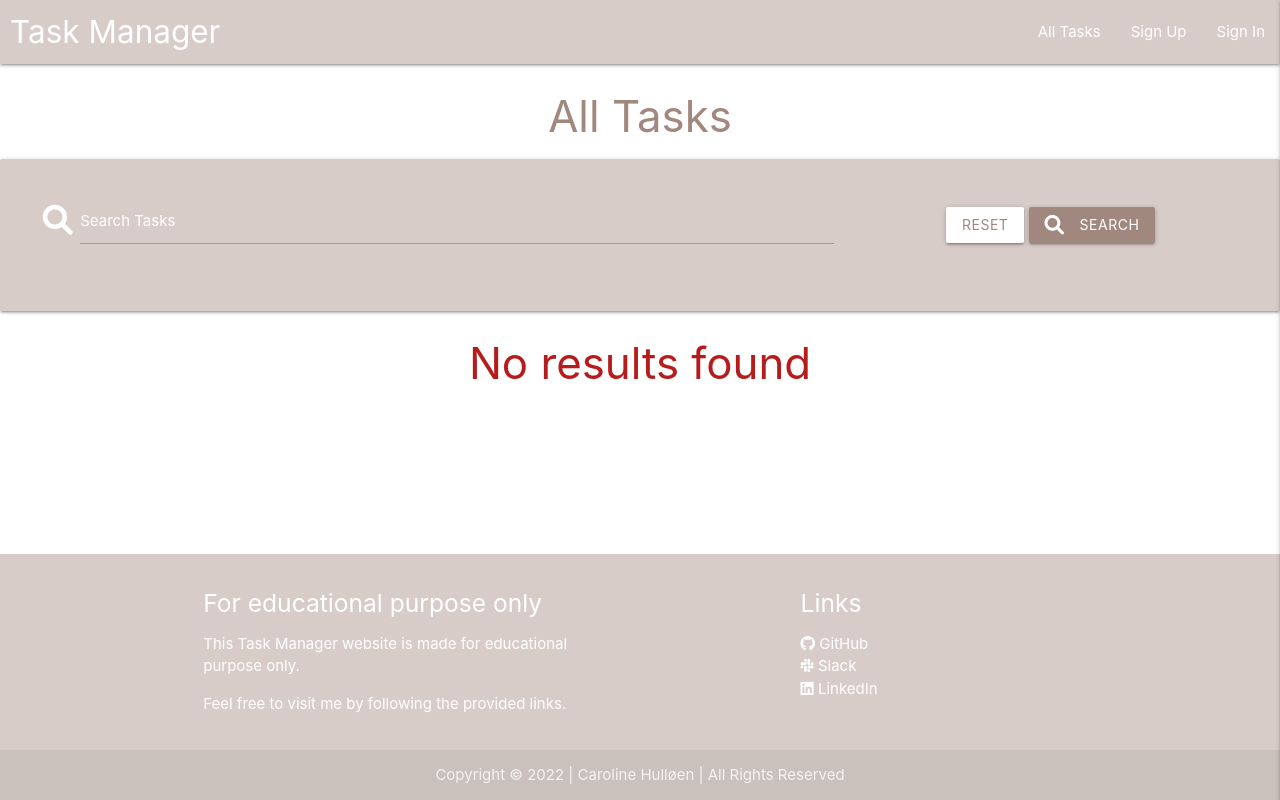
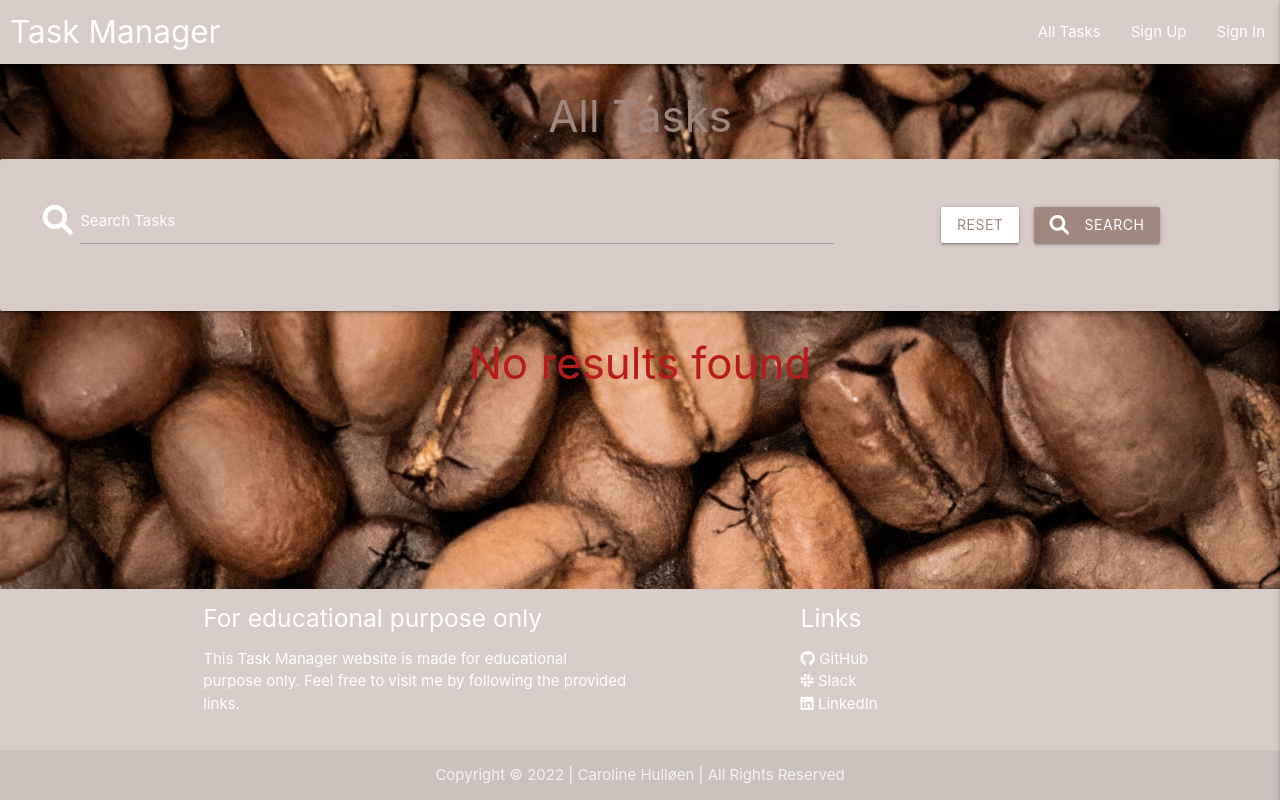
Before and after one commit to Carhul/Task_Manager, a Flask app: page / in a window 1280 px wide. Run offline with Flask 2, Linux system fonts and the light colour scheme; data that the repository does not hold is empty; some libraries are stand-ins or nearby versions.

Commit message:
Fix background image to be behind the content

```diff
--- a/static/css/style.css
+++ b/static/css/style.css
@@ -5,12 +5,21 @@
 /* All Tasks Page */
 
 /* Background Image */
+body {
+    background-image: url("../images/justus_menke_unsplash.jpg");
+    background-size: cover;
+    background-attachment: fixed;
+    background-color: white;
+}
 
 
-
-/* Provide space between the small buttons */
+/* Provide space between buttons */
 .btn-small {
     margin: 3px;
+}
+
+.btn {
+    margin: 5px;
 }
 
 .collapsible-header .col strong {
@@ -89,4 +98,5 @@ nav .brand-logo {
     bottom: 0;
     position: fixed;
     width: 100%;
+    padding-top: 0px;
 }
--- a/templates/base.html
+++ b/templates/base.html
@@ -65,12 +65,11 @@
     <footer class="page-footer">
         <div class="container">
           <div class="row">
-            <div class="col l6 s12">
+            <div class="col l6 s6">
               <h5 class="white-text">For educational purpose only</h5>
-              <p class="white-text">This Task Manager website is made for educational purpose only.</p>
-              <p>Feel free to visit me by following the provided links.</p>
+              <p class="white-text">This Task Manager website is made for educational purpose only. Feel free to visit me by following the provided links.</p>
             </div>
-            <div class="col l4 offset-l2 s12">
+            <div class="col l4 offset-l2 s6">
               <h5 class="white-text">Links</h5>
               <ul>
                 <li><a class="white-text" href="https://github.com/Carhul"><i class="fa-brands fa-github"></i> GitHub</a></li>
```
Also changed, not shown: static/images/justus_menke_unsplash.jpg (added).
